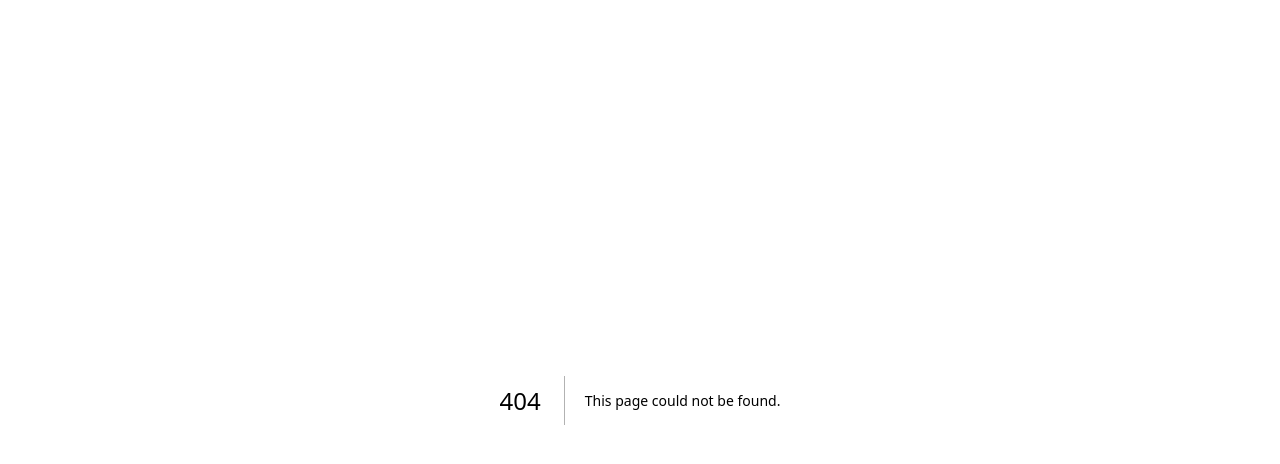
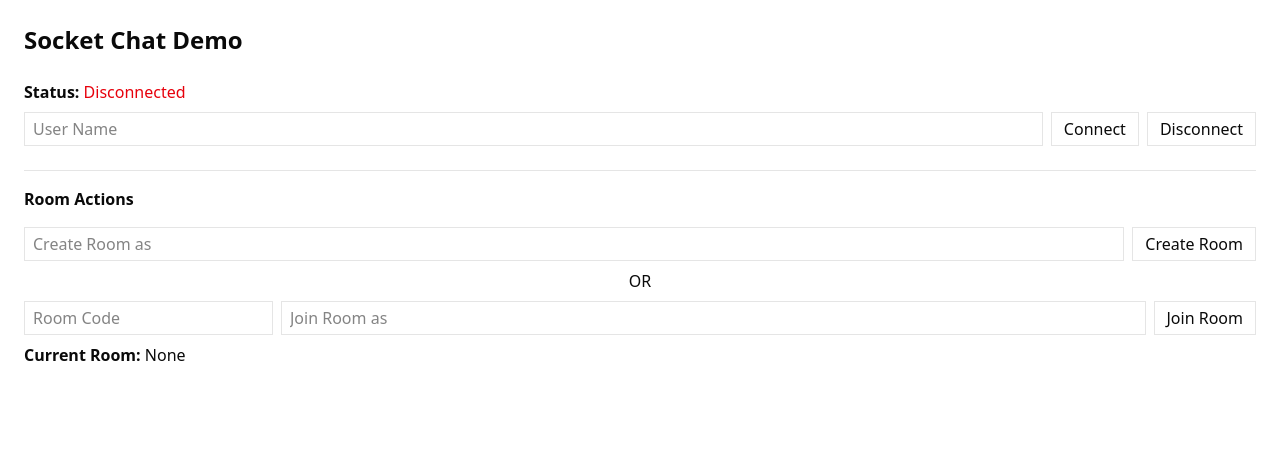
Before and after one commit to dezash123/vercel-hackathon, a Next.js app in the folder frontend/: page /socket in a window 1280 px wide. Before the commit this address had no page. Shown: the top 464 px of the page. Built offline with nearby package versions, Linux system fonts and the light colour scheme.

Commit message:
feat(frontend): add socket chat page

```diff
--- /dev/null
+++ b/frontend/app/socket/page.jsx
@@ -0,0 +1,237 @@
+"use client";
+
+import { useState, useEffect } from "react";
+import io from "socket.io-client";
+
+export default function SocketChatPage() {
+  const [socket, setSocket] = useState(null);
+  const [status, setStatus] = useState("Disconnected");
+  const [userName, setUserName] = useState("");
+  const [createRoomName, setCreateRoomName] = useState("");
+  const [joinRoomCode, setJoinRoomCode] = useState("");
+  const [joinRoomName, setJoinRoomName] = useState("");
+  const [currentRoom, setCurrentRoom] = useState(null);
+  const [messages, setMessages] = useState([]);
+  const [messageInput, setMessageInput] = useState("");
+  const [llmName, setLlmName] = useState("");
+
+  useEffect(() => {
+    return () => {
+      if (socket) socket.disconnect();
+    };
+  }, [socket]);
+
+  const connectSocket = () => {
+    if (socket) return;
+    if (!userName.trim()) {
+      alert("Please enter a user name to connect.");
+      return;
+    }
+    const s = io("http://localhost:3001");
+    setSocket(s);
+
+    s.on("connect", () => {
+      setStatus("Connected");
+    });
+
+    s.on("disconnect", () => {
+      setStatus("Disconnected");
+      setCurrentRoom(null);
+      setMessages([]);
+    });
+
+    s.on("message", (msg) => {
+      setMessages((prev) => [...prev, msg]);
+    });
+
+    s.on("llmMessage", (msg) => {
+      setMessages((prev) => [...prev, msg]);
+    });
+  };
+
+  const disconnectSocket = () => {
+    if (socket) {
+      socket.disconnect();
+      setSocket(null);
+    }
+  };
+
+  const createRoom = () => {
+    if (!socket || socket.disconnected) {
+      alert("Please connect first.");
+      return;
+    }
+    const name = createRoomName.trim() || userName.trim();
+    if (!name) {
+      alert("Please enter a user name.");
+      return;
+    }
+    socket.emit("createRoom", name, (res) => {
+      if (res.error) {
+        alert("Error creating room: " + res.error);
+      } else {
+        setCurrentRoom(res.code);
+        setMessages([]);
+      }
+    });
+  };
+
+  const joinRoom = () => {
+    if (!socket || socket.disconnected) {
+      alert("Please connect first.");
+      return;
+    }
+    const code = joinRoomCode.trim();
+    const name = joinRoomName.trim() || userName.trim();
+    if (!code || !name) {
+      alert("Please enter a room code and user name.");
+      return;
+    }
+    socket.emit("joinRoom", code, name, (res) => {
+      if (res.error) {
+        alert("Error joining room: " + res.error);
+      } else {
+        setCurrentRoom(code);
+        setMessages(res.messages || []);
+      }
+    });
+  };
+
+  const sendMessage = () => {
+    if (!socket || socket.disconnected || !currentRoom) {
+      alert("Please connect and join/create a room first.");
+      return;
+    }
+    const text = messageInput.trim();
+    if (!text) return;
+    socket.emit("sendMessage", { text }, (res) => {
+      if (res && res.error) alert("Error sending message: " + res.error);
+    });
+    setMessageInput("");
+  };
+
+  const addLLM = () => {
+    if (!socket || socket.disconnected || !currentRoom) {
+      alert("Please connect and join/create a room first.");
+      return;
+    }
+    const name = llmName.trim();
+    if (!name) return;
+    socket.emit("addLLMToRoom", currentRoom, name);
+    setLlmName("");
+  };
+
+  return (
+    <div className="p-6 space-y-6">
+      <h1 className="text-2xl font-bold">Socket Chat Demo</h1>
+
+      <div>
+        <p>
+          <strong>Status:</strong>{" "}
+          <span className={status === "Connected" ? "text-green-600" : "text-red-600"}>{status}</span>
+        </p>
+        <div className="flex gap-2 mt-2">
+          <input
+            className="border px-2 py-1 flex-1"
+            placeholder="User Name"
+            value={userName}
+            onChange={(e) => setUserName(e.target.value)}
+          />
+          <button className="border px-3 py-1" onClick={connectSocket} disabled={!!socket}>
+            Connect
+          </button>
+          <button className="border px-3 py-1" onClick={disconnectSocket} disabled={!socket}>
+            Disconnect
+          </button>
+        </div>
+      </div>
+
+      <div className="border-t pt-4 space-y-4">
+        <h3 className="font-semibold">Room Actions</h3>
+        <div className="flex flex-col gap-2">
+          <div className="flex gap-2">
+            <input
+              className="border px-2 py-1 flex-1"
+              placeholder="Create Room as"
+              value={createRoomName}
+              onChange={(e) => setCreateRoomName(e.target.value)}
+            />
+            <button className="border px-3 py-1" onClick={createRoom}>
+              Create Room
+            </button>
+          </div>
+          <div className="text-center">OR</div>
+          <div className="flex gap-2">
+            <input
+              className="border px-2 py-1"
+              placeholder="Room Code"
+              value={joinRoomCode}
+              onChange={(e) => setJoinRoomCode(e.target.value)}
+            />
+            <input
+              className="border px-2 py-1 flex-1"
+              placeholder="Join Room as"
+              value={joinRoomName}
+              onChange={(e) => setJoinRoomName(e.target.value)}
+            />
+            <button className="border px-3 py-1" onClick={joinRoom}>
+              Join Room
+            </button>
+          </div>
+          <p>
+            <strong>Current Room:</strong> {currentRoom || "None"}
+          </p>
+        </div>
+      </div>
+
+      {currentRoom && (
+        <div className="border-t pt-4 space-y-2">
+          <h3 className="font-semibold">LLM Management</h3>
+          <div className="flex gap-2">
+            <input
+              className="border px-2 py-1 flex-1"
+              placeholder="LLM Name"
+              value={llmName}
+              onChange={(e) => setLlmName(e.target.value)}
+            />
+            <button className="border px-3 py-1" onClick={addLLM}>
+              Add LLM
+            </button>
+          </div>
+        </div>
+      )}
+
+      {currentRoom && (
+        <div className="border-t pt-4 space-y-2">
+          <h3 className="font-semibold">Messages</h3>
+          <div className="border h-64 overflow-y-auto p-2 space-y-1" id="messages">
+            {messages.map((msg, i) => {
+              const cls = msg.user?.id === "system" ? "text-blue-600" : msg.user?.name?.startsWith("@") ? "text-green-600" : "";
+              const name = msg.user ? msg.user.name : "Unknown";
+              const time = new Date(msg.timestamp).toLocaleTimeString();
+              return (
+                <div key={i} className={cls}>
+                  <strong>
+                    {name} ({time}):
+                  </strong>{" "}
+                  {msg.text}
+                </div>
+              );
+            })}
+          </div>
+          <div className="flex gap-2 mt-2">
+            <input
+              className="border px-2 py-1 flex-1"
+              placeholder="Type a message..."
+              value={messageInput}
+              onChange={(e) => setMessageInput(e.target.value)}
+            />
+            <button className="border px-3 py-1" onClick={sendMessage}>
+              Send
+            </button>
+          </div>
+        </div>
+      )}
+    </div>
+  );
+}
--- a/frontend/package.json
+++ b/frontend/package.json
@@ -26,7 +26,8 @@
     "next-themes": "^0.4.6",
     "react": "^19.0.0",
     "react-dom": "^19.0.0",
-    "tailwind-merge": "^3.3.0"
+    "tailwind-merge": "^3.3.0",
+    "socket.io-client": "^4.7.5"
   },
   "devDependencies": {
     "@eslint/eslintrc": "^3",
```
